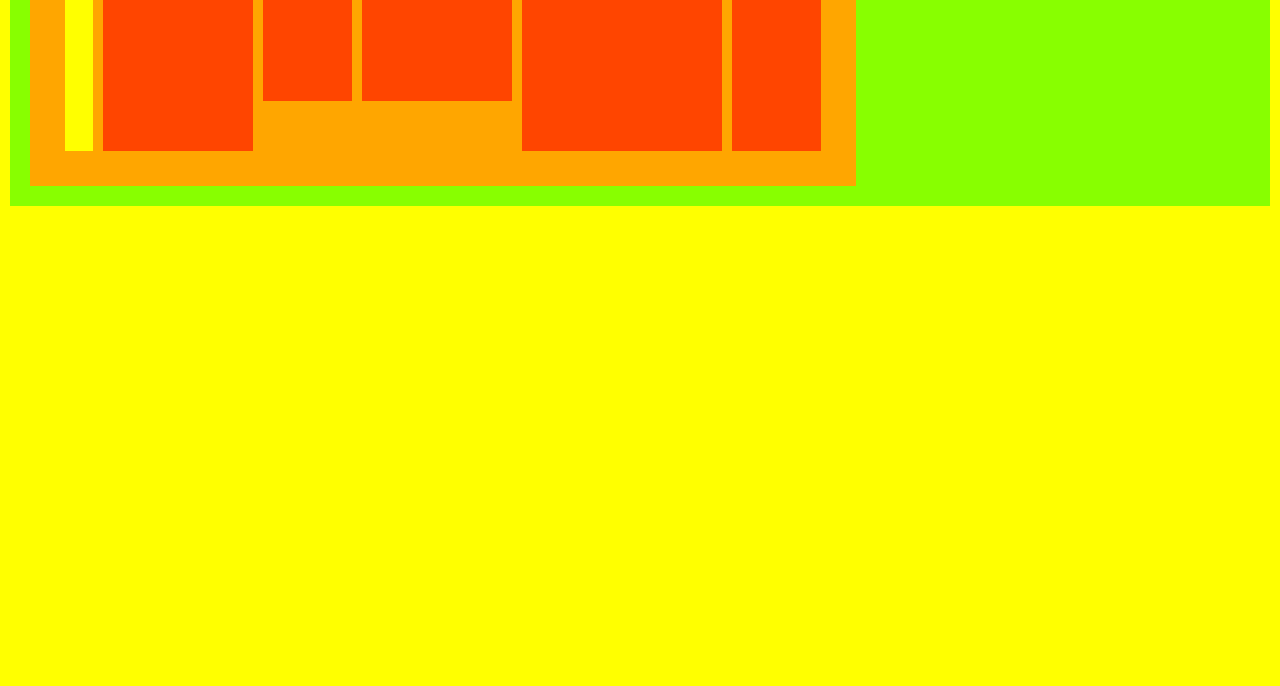
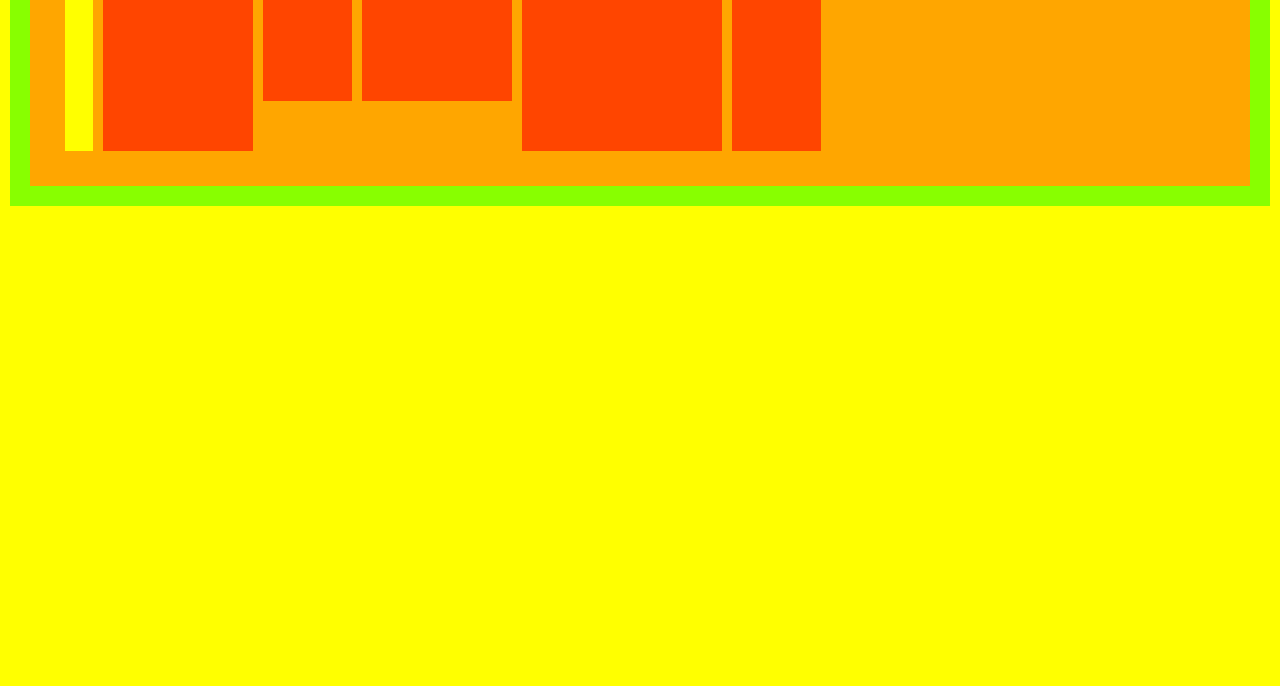
Before and after one commit to tansudasli/html-sandbox, a plain HTML site: page flex-core/index.html in a window 1280 px wide. Shown: the part 114-800 px from the top of the page. Drawn offline with Linux system fonts and the light colour scheme.

Commit message:
flex-flow: row wrap;

```diff
--- a/flex-core/style.css
+++ b/flex-core/style.css
@@ -14,7 +14,8 @@ body {
     padding: 30px;
     margin: 10px;
 
-    display: inline-flex;
+    display: flex;
+    flex-flow: row wrap; /*flex-direction flex-wrap*/
 }
 
 .item-1 {
```
